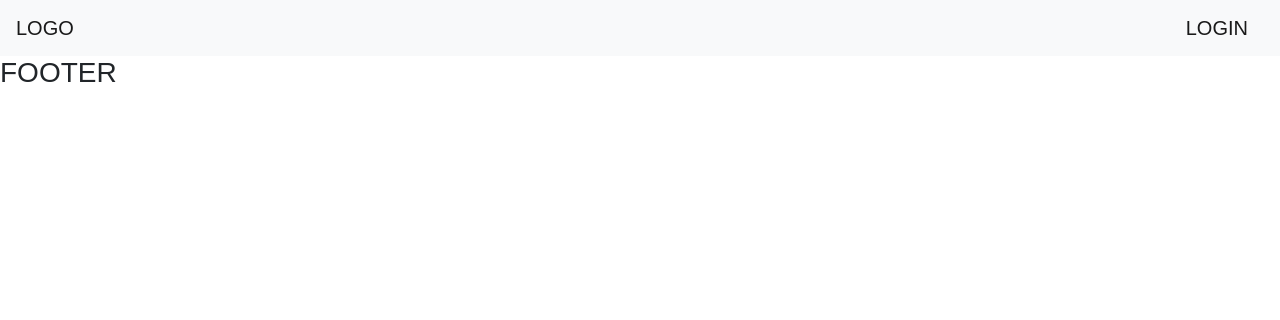
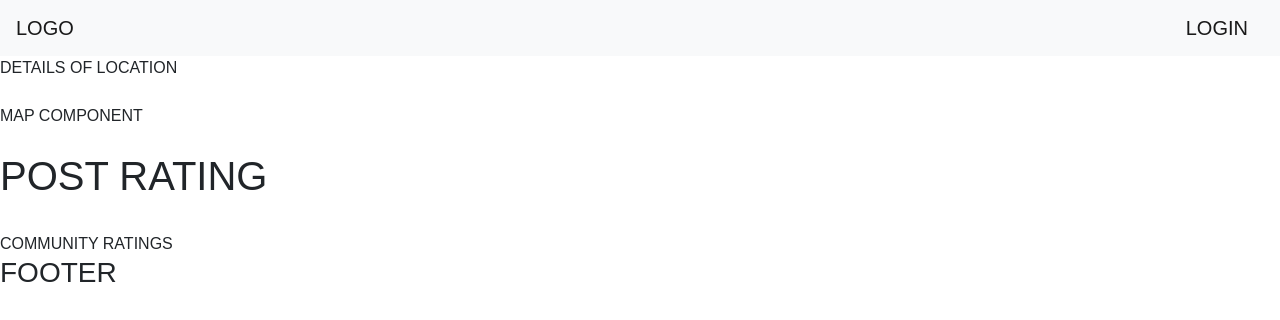
Before and after one commit to SANELulu/Covid-Clean, a React (Create React App) app in the folder client/: page /details in a window 1280 px wide. Shown: the top 320 px of the page. Built offline with nearby package versions, Linux system fonts and the light colour scheme.

Commit message:
added routing for details of location

```diff
--- a/client/src/App.js
+++ b/client/src/App.js
@@ -5,6 +5,7 @@ import Login from "./components/Login";
 import Home from "./pages/Home";
 import Footer from "./components/Footer";
 import Locations from "./pages/Locations";
+import Details from "./pages/Details";
 function App() {
   return (
     <Router>
@@ -13,6 +14,9 @@ function App() {
         <Route exact path="/" component={Home} />
         <Route exact path="/login" component={Login} />
         <Route exact path="/locations" component={Locations} />
+        {/* /details needs to be locations:id */}
+        <Route exact path="/details" component={Details} />
+        {/* <Route exact path="/location" component={Locations} /> */}
       </Switch>
       <Footer />
     </Router>
--- /dev/null
+++ b/client/src/components/CommunityRatings/index.js
@@ -0,0 +1,11 @@
+import React from "react";
+
+function CommunityRatings() {
+  return (
+    <div>
+      <a>COMMUNITY RATINGS</a>
+    </div>
+  );
+}
+
+export default CommunityRatings;
--- a/client/src/components/Login/index.js
+++ b/client/src/components/Login/index.js
@@ -6,8 +6,6 @@ function Login() {
       <h1>LOGIN</h1>
       <br />
       <a>SIGNUP FORM</a>
-      <br />
-      <a>IF SIGNED IN: LOGIN FORM</a>
     </div>
   );
 }
--- /dev/null
+++ b/client/src/components/Map/index.js
@@ -0,0 +1,11 @@
+import React from "react";
+
+function Map() {
+  return (
+    <div>
+      <a>MAP COMPONENT</a>
+    </div>
+  );
+}
+
+export default Map;
--- /dev/null
+++ b/client/src/components/PostRating/index.js
@@ -0,0 +1,11 @@
+import React from "react";
+
+function PostRating() {
+  return (
+    <div>
+      <h1 href="/postrating">POST RATING</h1>
+    </div>
+  );
+}
+
+export default PostRating;
--- /dev/null
+++ b/client/src/pages/Details.js
@@ -0,0 +1,20 @@
+import React from "react";
+import Map from "../components/Map";
+import PostRating from "../components/PostRating";
+import CommunityRatings from "../components/CommunityRatings";
+function Details() {
+  return (
+    <div>
+      <a>DETAILS OF LOCATION</a>
+      <br />
+      <br />
+      <Map />
+      <br />
+      <PostRating />
+      <br />
+      <CommunityRatings />
+    </div>
+  );
+}
+
+export default Details;
```
